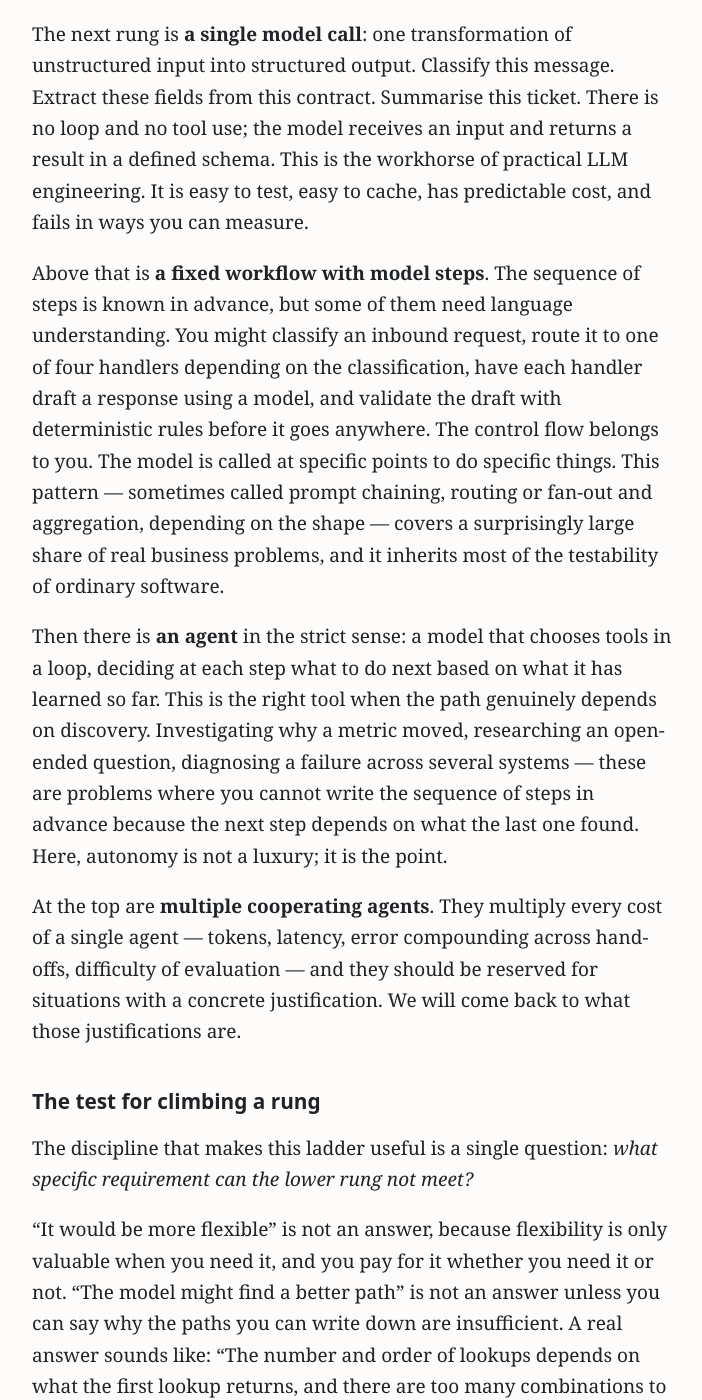
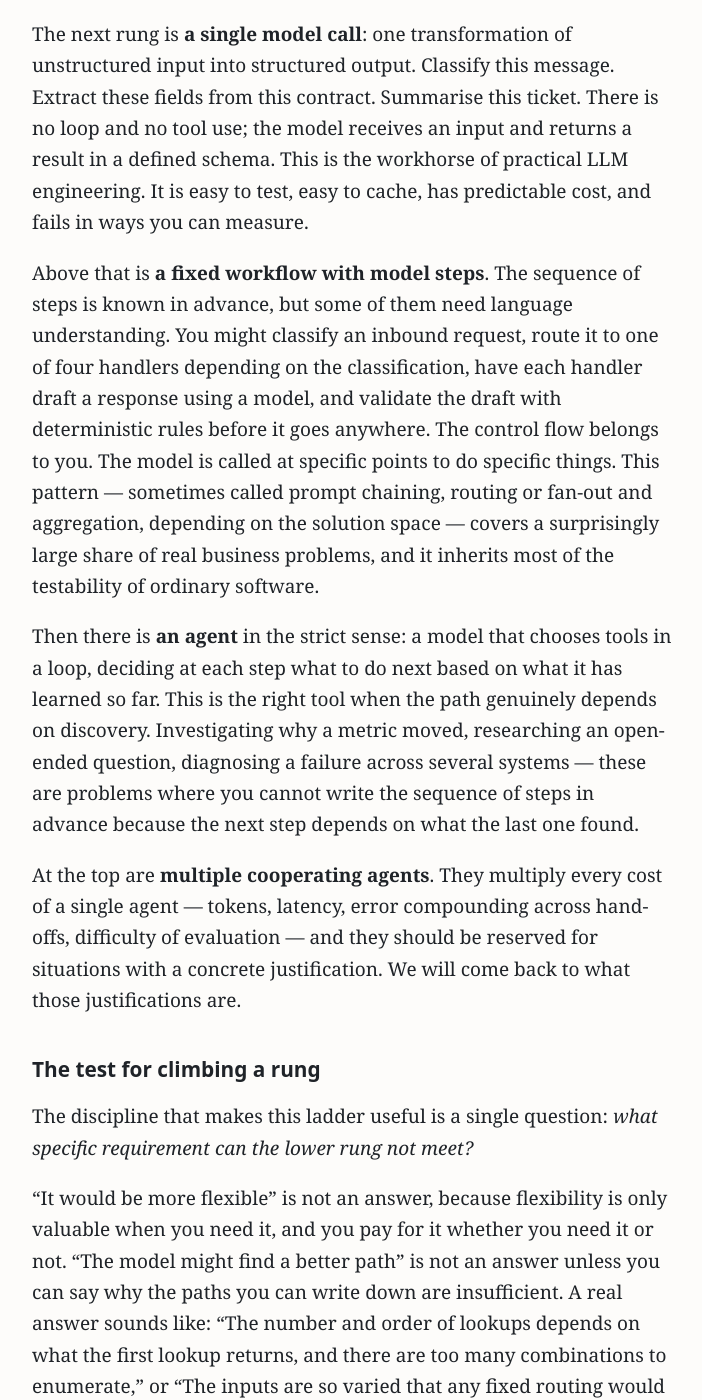
Before and after one commit to maneeshchaturvedi/engineering-agentic-systems, a Jekyll site: the page built from 01-use-the-simplest-pattern-that-works.md, in a window 1280 px wide and 1400 px high, scrolled down 1065 px. Shown: the whole window, without its empty margins (288-990 px from the left). Built offline with Jekyll 4.4.1, drawn with Linux system fonts in a browser that asks for light colours; some of the changed text lies outside the part shown.

Commit message:
Updated lesson 1

```diff
--- a/01-use-the-simplest-pattern-that-works.md
+++ b/01-use-the-simplest-pattern-that-works.md
@@ -18,9 +18,9 @@ At the bottom is **deterministic code**. If the logic is known — an eligibilit
 
 The next rung is **a single model call**: one transformation of unstructured input into structured output. Classify this message. Extract these fields from this contract. Summarise this ticket. There is no loop and no tool use; the model receives an input and returns a result in a defined schema. This is the workhorse of practical LLM engineering. It is easy to test, easy to cache, has predictable cost, and fails in ways you can measure.
 
-Above that is **a fixed workflow with model steps**. The sequence of steps is known in advance, but some of them need language understanding. You might classify an inbound request, route it to one of four handlers depending on the classification, have each handler draft a response using a model, and validate the draft with deterministic rules before it goes anywhere. The control flow belongs to you. The model is called at specific points to do specific things. This pattern — sometimes called prompt chaining, routing or fan-out and aggregation, depending on the shape — covers a surprisingly large share of real business problems, and it inherits most of the testability of ordinary software.
+Above that is **a fixed workflow with model steps**. The sequence of steps is known in advance, but some of them need language understanding. You might classify an inbound request, route it to one of four handlers depending on the classification, have each handler draft a response using a model, and validate the draft with deterministic rules before it goes anywhere. The control flow belongs to you. The model is called at specific points to do specific things. This pattern — sometimes called prompt chaining, routing or fan-out and aggregation, depending on the solution space — covers a surprisingly large share of real business problems, and it inherits most of the testability of ordinary software.
 
-Then there is **an agent** in the strict sense: a model that chooses tools in a loop, deciding at each step what to do next based on what it has learned so far. This is the right tool when the path genuinely depends on discovery. Investigating why a metric moved, researching an open-ended question, diagnosing a failure across several systems — these are problems where you cannot write the sequence of steps in advance because the next step depends on what the last one found. Here, autonomy is not a luxury; it is the point.
+Then there is **an agent** in the strict sense: a model that chooses tools in a loop, deciding at each step what to do next based on what it has learned so far. This is the right tool when the path genuinely depends on discovery. Investigating why a metric moved, researching an open-ended question, diagnosing a failure across several systems — these are problems where you cannot write the sequence of steps in advance because the next step depends on what the last one found.
 
 At the top are **multiple cooperating agents**. They multiply every cost of a single agent — tokens, latency, error compounding across hand-offs, difficulty of evaluation — and they should be reserved for situations with a concrete justification. We will come back to what those justifications are.
 
```
Also changed, not shown: other parts of 01-use-the-simplest-pattern-that-works.md (+1 -1 lines).
